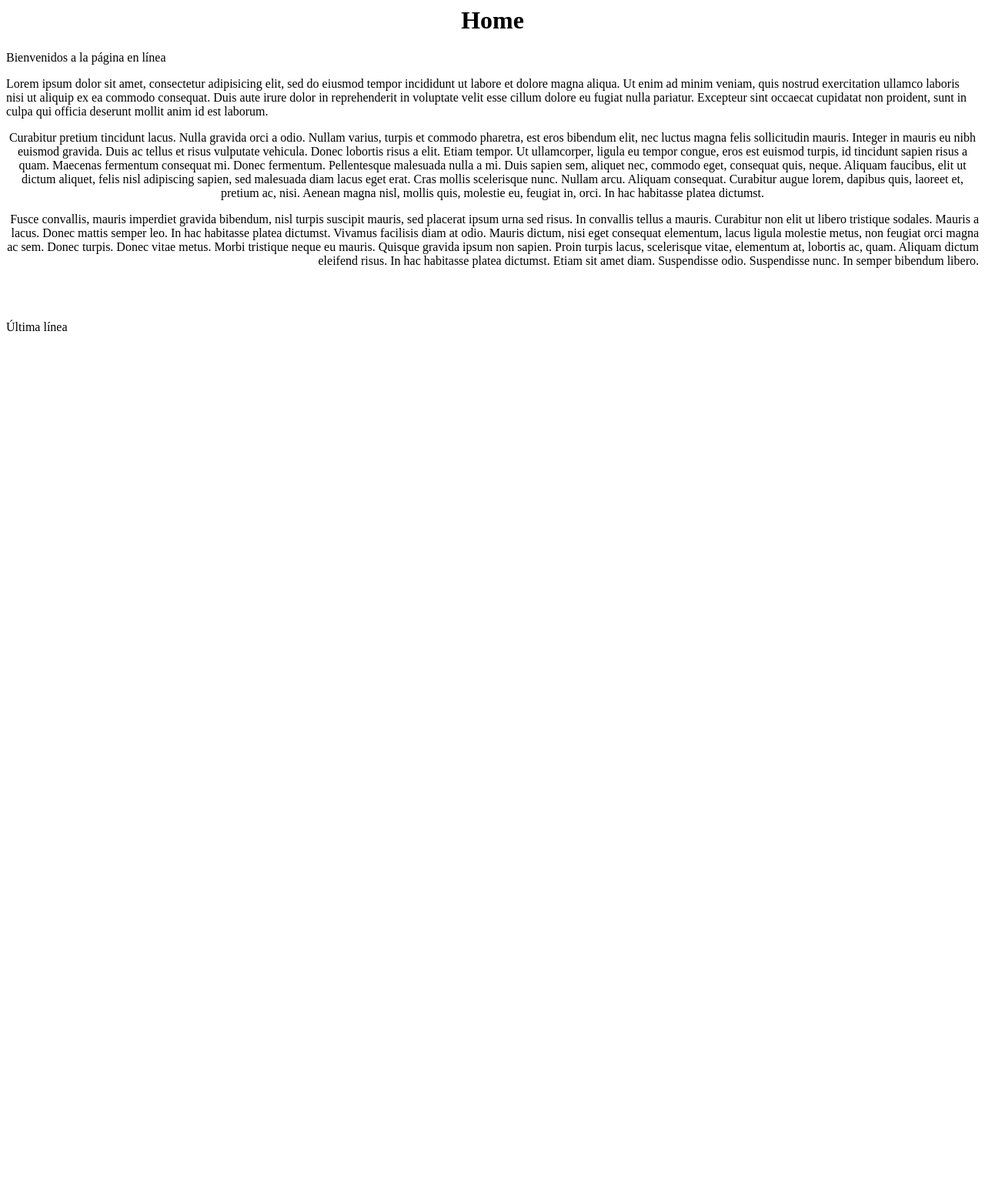
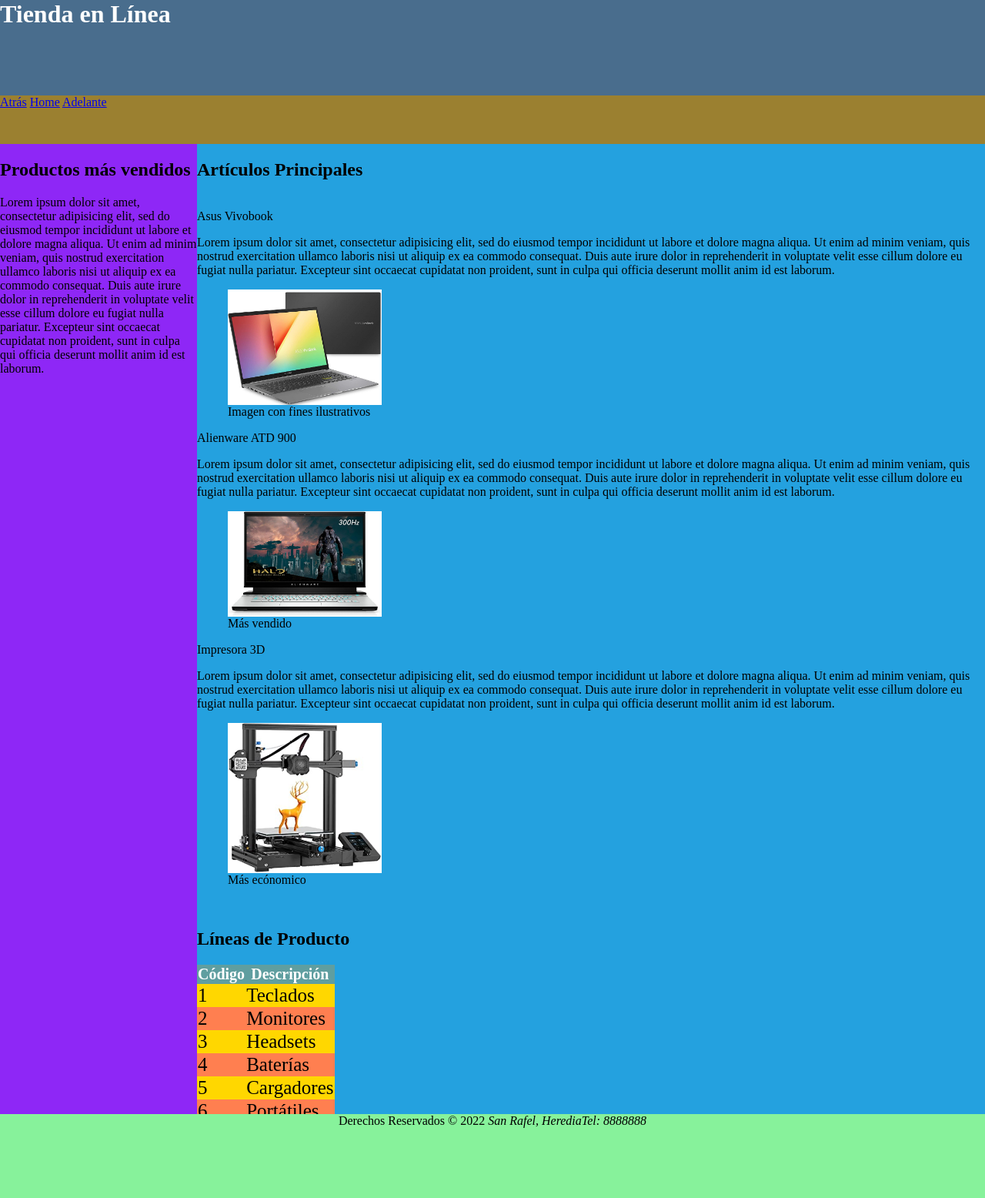
Before and after one commit to MelSinH23/Tienda_V, a Spring Boot app: page / in a window 1280 px wide. Shown: the whole page at 77% size. Run offline with Spring Boot 4, Linux system fonts and the light colour scheme.

Commit message:
Clase 02 con parte de lo que quedó pendiente de clase 01

```diff
--- /dev/null
+++ b/src/main/resources/static/css/estilos.css
@@ -0,0 +1,71 @@
+#encabezado {
+    position: absolute;
+    top: 0;
+    left: 0;
+    height: 8%;
+    width: 100%;
+    background-color: #496D8D;
+    color: white;
+}
+#encabezado h1 {
+    display: inline;
+}
+#menu {
+    position: absolute;
+    top: 8%;
+    left: 0;
+    height: 4%;
+    width: 100%;
+    background-color: #9B8030;
+    color: black;
+}
+#menu a:visited {
+    color: navy;
+}
+#menu a:hover {
+    background-color: green;
+    color: white;
+}
+#barraLateral {
+    position: absolute;
+    top: 12%;
+    left: 0;
+    height: 81%;
+    width: 20%;
+    background-color: #8e27f6;
+    color: black;
+}
+#contenido {
+    position: absolute;
+    top: 12%;
+    left: 20%;
+    height: 81%;
+    width: 80%;
+    background-color: #24a1df;
+    color: black;
+    overflow: auto;
+}
+#piePagina {
+    position: absolute;
+    bottom: 0;
+    left: 0;
+    height: 7%;
+    width: 100%;
+    background-color: #87f29b;
+    color: black;
+    text-align: center;
+}
+#encabezadoTabla {
+    font-size: 20px;
+    color: white;
+    background-color: cadetblue;
+}
+#tablaResumen tr {
+    font-size: 25px;
+}
+#tablaResumen tr:nth-child(odd) {
+    background-color: gold;
+}
+#tablaResumen tr:nth-child(even) {
+    background-color: coral;
+}
--- a/src/main/resources/static/ejemplo2.html
+++ b/src/main/resources/static/ejemplo2.html
@@ -1,3 +1,4 @@
+<!DOCTYPE html>
 <html>
     <head>
         <title>TechShop</title>
--- a/src/main/resources/static/ejemplo3.html
+++ b/src/main/resources/static/ejemplo3.html
@@ -1,3 +1,4 @@
+<!DOCTYPE html>
 <html>
     <head>
         <title>TechShop</title>
--- a/src/main/resources/static/ejemplo4.html
+++ b/src/main/resources/static/ejemplo4.html
@@ -1,3 +1,4 @@
+<!DOCTYPE html>
 <html>
     <head>
         <title>TechShop</title>
--- a/src/main/resources/static/ejemplo5.html
+++ b/src/main/resources/static/ejemplo5.html
@@ -1,3 +1,4 @@
+<!DOCTYPE html>
 <html>
     <head>
         <title>TechShop</title>
--- a/src/main/resources/static/ejemplo6.html
+++ b/src/main/resources/static/ejemplo6.html
@@ -1,3 +1,4 @@
+<!DOCTYPE html>
 <html>
     <head>
         <title>TODO supply a title</title>
--- a/src/main/resources/static/index.html
+++ b/src/main/resources/static/index.html
@@ -2,53 +2,107 @@
     <head>
         <title>TechShop</title>
         <meta charset="UTF-8">
+        <link href="css/estilos.css" rel="stylesheet" type="text/css"/>
     </head>
     <body>
-        <div>
-            <h1 style="text-align: center">Home</h1>
-            <p>Bienvenidos a la página en línea</p>
-        </div>
-        <p style="text-align: left">
-            Lorem ipsum dolor sit amet, consectetur adipisicing elit, sed do eiusmod
-            tempor incididunt ut labore et dolore magna aliqua. Ut enim ad minim veniam,
-            quis nostrud exercitation ullamco laboris nisi ut aliquip ex ea commodo
-            consequat. Duis aute irure dolor in reprehenderit in voluptate velit esse
-            cillum dolore eu fugiat nulla pariatur. Excepteur sint occaecat cupidatat
-            non proident, sunt in culpa qui officia deserunt mollit anim id est laborum.
-        </p>
-        <p style="text-align: center">
-            Curabitur pretium tincidunt lacus. Nulla gravida orci a odio. Nullam
-            varius, turpis et commodo pharetra, est eros bibendum elit, nec luctus
-            magna felis sollicitudin mauris. Integer in mauris eu nibh euismod gravida.
-            Duis ac tellus et risus vulputate vehicula. Donec lobortis risus a elit.
-            Etiam tempor. Ut ullamcorper, ligula eu tempor congue, eros est euismod turpis,
-            id tincidunt sapien risus a quam. Maecenas fermentum consequat mi. Donec fermentum.
-            Pellentesque malesuada nulla a mi. Duis sapien sem, aliquet nec,
-            commodo eget, consequat quis, neque. Aliquam faucibus, elit ut dictum aliquet,
-            felis nisl adipiscing sapien, sed malesuada diam lacus eget erat.
-            Cras mollis scelerisque nunc. Nullam arcu. Aliquam consequat.
-            Curabitur augue lorem, dapibus quis, laoreet et, pretium ac, nisi.
-            Aenean magna nisl, mollis quis, molestie eu, feugiat in, orci. In hac habitasse platea dictumst.
-        </p>
-        <p style="text-align: right">
-            Fusce convallis, mauris imperdiet gravida bibendum, nisl turpis suscipit mauris,
-            sed placerat ipsum urna sed risus. In convallis tellus a mauris.
-            Curabitur non elit ut libero tristique sodales. Mauris a lacus.
-            Donec mattis semper leo. In hac habitasse platea dictumst.
-            Vivamus facilisis diam at odio. Mauris dictum, nisi eget consequat elementum,
-            lacus ligula molestie metus, non feugiat orci magna ac sem. Donec turpis.
-            Donec vitae metus. Morbi tristique neque eu mauris. Quisque gravida ipsum
-            non sapien. Proin turpis lacus, scelerisque vitae, elementum at,
-            lobortis ac, quam. Aliquam dictum eleifend risus. In hac habitasse platea dictumst.
-            Etiam sit amet diam. Suspendisse odio. Suspendisse nunc. In semper bibendum libero.
-        </p>
+        <header id="encabezado">
+            <h1>Tienda en Línea</h1>
+            <br>
+        </header>
 
-        <!-- salto de línea -->
-        <br>
-        <br>
+        <nav id="menu">
+            <a href="ejemlo9.html">Atrás</a>
+            <a href="index.html">Home</a>
+            <a href="ejemplo2.html">Adelante</a>
+        </nav>
 
-        <p>
-            Última línea
-        </p>
+        <aside id="barraLateral">
+            <h2>Productos más vendidos</h2>
+            <p>
+                Lorem ipsum dolor sit amet, consectetur adipisicing elit, sed do eiusmod tempor incididunt ut labore et dolore magna aliqua. Ut enim ad minim veniam, quis nostrud exercitation ullamco laboris nisi ut aliquip ex ea commodo consequat. Duis aute irure dolor in reprehenderit in voluptate velit esse cillum dolore eu fugiat nulla pariatur. Excepteur sint occaecat cupidatat non proident, sunt in culpa qui officia deserunt mollit anim id est laborum.
+            </p>
+        </aside>
+
+        <section id="contenido">
+            <h2>Artículos Principales</h2>
+            <br>
+            <article> <!-- Permite tener bloques de texto dentro del section -->
+                <header>Asus Vivobook</header>
+                <p class="descripcion">
+                    Lorem ipsum dolor sit amet, consectetur adipisicing elit, sed do eiusmod tempor incididunt ut labore et dolore magna aliqua. Ut enim ad minim veniam, quis nostrud exercitation ullamco laboris nisi ut aliquip ex ea commodo consequat. Duis aute irure dolor in reprehenderit in voluptate velit esse cillum dolore eu fugiat nulla pariatur. Excepteur sint occaecat cupidatat non proident, sunt in culpa qui officia deserunt mollit anim id est laborum.
+                </p>
+                <figure>
+                    <img src="imágenes/Equipo1.jpg" alt="" width="200"/>
+                    <figcaption>Imagen con fines ilustrativos</figcaption>
+                </figure>
+            </article>
+
+            <article> <!-- Permite tener bloques de texto dentro del section -->
+                <header>Alienware ATD 900</header>
+                <p class="descripcion">
+                    Lorem ipsum dolor sit amet, consectetur adipisicing elit, sed do eiusmod tempor incididunt ut labore et dolore magna aliqua. Ut enim ad minim veniam, quis nostrud exercitation ullamco laboris nisi ut aliquip ex ea commodo consequat. Duis aute irure dolor in reprehenderit in voluptate velit esse cillum dolore eu fugiat nulla pariatur. Excepteur sint occaecat cupidatat non proident, sunt in culpa qui officia deserunt mollit anim id est laborum.
+                </p>
+                <figure>
+                    <img src="imágenes/Equipo2.jpg" alt="" width="200"/>
+                    <figcaption>Más vendido</figcaption>
+                </figure>
+            </article>
+
+            <article> <!-- Permite tener bloques de texto dentro del section -->
+                <header>Impresora 3D</header>
+                <p class="descripcion">
+                    Lorem ipsum dolor sit amet, consectetur adipisicing elit, sed do eiusmod tempor incididunt ut labore et dolore magna aliqua. Ut enim ad minim veniam, quis nostrud exercitation ullamco laboris nisi ut aliquip ex ea commodo consequat. Duis aute irure dolor in reprehenderit in voluptate velit esse cillum dolore eu fugiat nulla pariatur. Excepteur sint occaecat cupidatat non proident, sunt in culpa qui officia deserunt mollit anim id est laborum.
+                </p>
+                <figure>
+                    <img src="imágenes/Equipo3.jpg" alt="" width="200"/>
+                    <figcaption>Más ecónomico</figcaption>
+                </figure>
+            </article>
+            <br>
+            <article>
+                <h2>Líneas de Producto</h2>
+                <!-- Tabla generada: Windows>IDE Tools>Palette -->
+                <table border="0" style="border-collapse: collapse;">
+                    <thead id="encabezadoTabla">
+                        <tr>
+                            <th>Código</th>
+                            <th>Descripción</th>
+                        </tr>
+                    </thead>
+                    <tbody id="tablaResumen">
+                        <tr>
+                            <td>1</td>
+                            <td>Teclados</td>
+                        </tr>
+                        <tr>
+                            <td>2</td>
+                            <td>Monitores</td>
+                        </tr>
+                        <tr>
+                            <td>3</td>
+                            <td>Headsets</td>
+                        </tr>
+                        <tr>
+                            <td>4</td>
+                            <td>Baterías</td>
+                        </tr>
+                        <tr>
+                            <td>5</td>
+                            <td>Cargadores</td>
+                        </tr>
+                        <tr>
+                            <td>6</td>
+                            <td>Portátiles</td>
+                        </tr>
+                    </tbody>
+                </table>
+
+            </article>
+
+        </section>
+
+        <footer id="piePagina">
+            Derechos Reservados &COPY; 2022 <address style="display: inline;">San Rafel, Heredia</address><address style="display: inline;">Tel: 8888888</address>
+        </footer>
     </body>
 </html>
```
Also changed, not shown: src/main/resources/static/ejemplo7.html (added, +47 -0 lines), src/main/resources/static/ejemplo8.html (added, +16 -0 lines), src/main/resources/static/ejemplo9.html (added, +25 -0 lines), src/main/resources/static/imágenes/(01) V 2021 GQXVOGUE +valeyntine.JPG (added), src/main/resources/static/imágenes/Equipo1.jpg (added), src/main/resources/static/imágenes/Equipo2.jpg (added), src/main/resources/static/imágenes/Equipo3.jpg (added), src/main/resources/static/imágenes/V_Weverse_Magazine_November_2020_%284%29.jpg (added).
